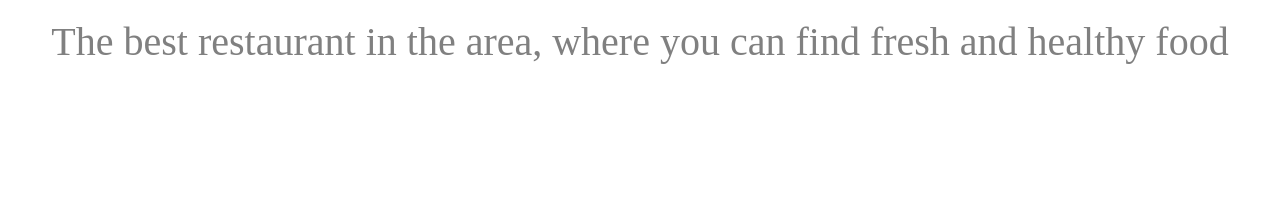
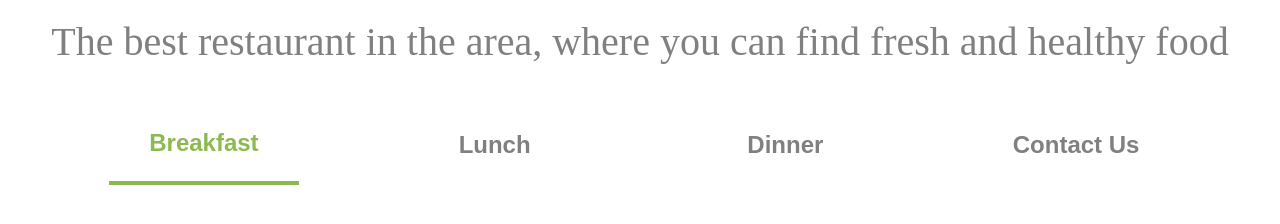
Before and after one commit to mateomh/restaurant-webpack, a website built with webpack: page dist/index.html in a window 1280 px wide. Shown: the part 430-654 px from the top of the page. Built offline with nearby package versions, Linux system fonts and the light colour scheme.

Commit message:
Create the tab generator module and updated the index.js to use it

```diff
--- /dev/null
+++ b/src/create-tab.js
@@ -0,0 +1,13 @@
+export default function createTab(tabIndex, tabName, callbackFcn, selected = false) {
+  const tabsContainer = document.getElementById('tabs');
+
+  const tab = document.createElement('button');
+  tab.classList.add('tab');
+  if (selected) {
+    tab.classList.add('selected');
+  }
+  tab.setAttribute('tabindex', tabIndex);
+  tab.textContent = tabName;
+  tab.addEventListener('click', callbackFcn);
+  tabsContainer.appendChild(tab);
+}
--- a/src/index.js
+++ b/src/index.js
@@ -1,4 +1,16 @@
 /* eslint-disable no-alert */
 import pageLoad from './page-load';
+import createTab from './create-tab';
+
+function changeTabs(event) {
+  let prevSelected = document.getElementsByClassName('selected');
+  [prevSelected] = prevSelected;
+  prevSelected.classList.remove('selected');
+  event.target.classList.toggle('selected');
+}
 
 pageLoad();
+createTab(1, 'Breakfast', changeTabs, true);
+createTab(2, 'Lunch', changeTabs);
+createTab(3, 'Dinner', changeTabs);
+createTab(4, 'Contact Us', changeTabs);
--- a/src/styles.css
+++ b/src/styles.css
@@ -21,3 +21,35 @@
   font-size: 5vh;
   color: gray;
 }
+
+#tabs {
+  display: flex;
+  justify-content: space-evenly;
+  align-items: center;
+}
+
+.tab {
+  height: 10vh;
+  width: 15%;
+  color: gray;
+  background-color: white;
+  border: none;
+  outline: none;
+  text-align: center;
+  font-size: 3vh;
+  font-weight: bolder;
+  display: flex;
+  flex-direction: column;
+  justify-content: center;
+  align-items: center;
+}
+
+.tab:hover {
+  background-color: whitesmoke;
+}
+
+.selected {
+  border-bottom: 4px solid #8cba51;
+  color: #8cba51;
+  background-color: white !important;
+}
```
Also changed, not shown: README.md, dist/index.html, dist/main.js.
